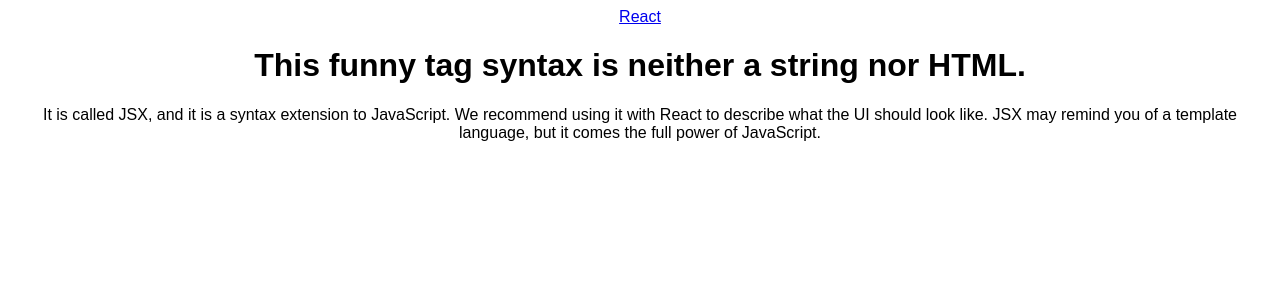
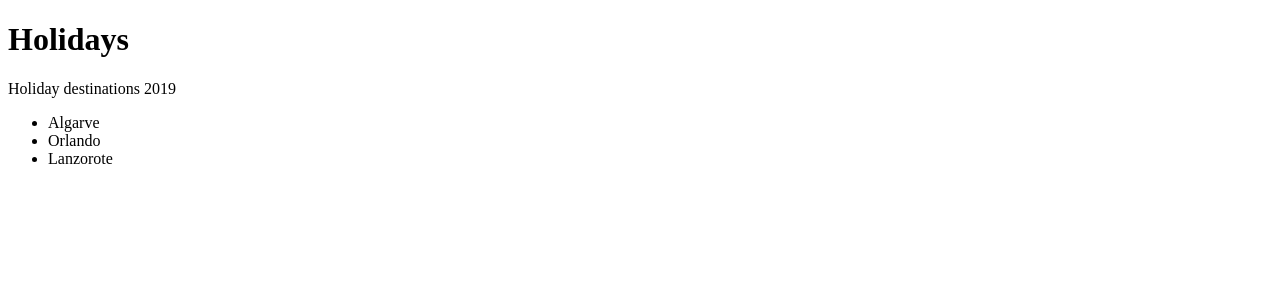
Before and after one commit to seanJosephFitzpatrick/React-Fundamental, a React (Create React App) app: page / in a window 1280 px wide. Shown: the top 300 px of the page. Built offline with nearby package versions, Linux system fonts and the light colour scheme.

Commit message:
Functional Component

```diff
--- /dev/null
+++ b/Components/FunctionalComponent.js
@@ -0,0 +1,17 @@
+import React from "react";
+
+function FunctionalComponent() {
+  return (
+    <div>
+      <h1>Holidays</h1>
+      <p>Holiday destinations 2019</p>
+      <ul>
+        <li>Algarve</li>
+        <li>Orlando</li>
+        <li>Lanzorote</li>
+      </ul>
+    </div>
+  );
+}
+
+export default FunctionalComponent;
--- a/Imports/imports.js
+++ b/Imports/imports.js
@@ -1,4 +1,5 @@
 import Styles from "../src/styles.css";
 import App from "../src/App";
+import FunctionalComponent from "../Components/FunctionalComponent";
 
-export { App, Styles };
+export { App, Styles, FunctionalComponent };
--- a/src/App.js
+++ b/src/App.js
@@ -1,16 +1,10 @@
 import React from "react";
+import { FunctionalComponent } from "../Imports/imports";
 
 function App() {
   return (
-    <div className="App">
-      <a href="https://reactjs.org/docs/introducing-jsx.html">React</a>
-      <h1>This funny tag syntax is neither a string nor HTML.</h1>
-      <p>
-        It is called JSX, and it is a syntax extension to JavaScript. We
-        recommend using it with React to describe what the UI should look like.
-        JSX may remind you of a template language, but it comes the full power
-        of JavaScript.
-      </p>
+    <div>
+      <FunctionalComponent />
     </div>
   );
 }
--- a/src/index.js
+++ b/src/index.js
@@ -1,5 +1,5 @@
 import React from "react";
 import ReactDOM from "react-dom";
-import { App, Styles } from "../Imports/imports.js";
+import { App, Styles } from "../Imports/imports";
 
 ReactDOM.render(<App />, document.getElementById("root"));
```
